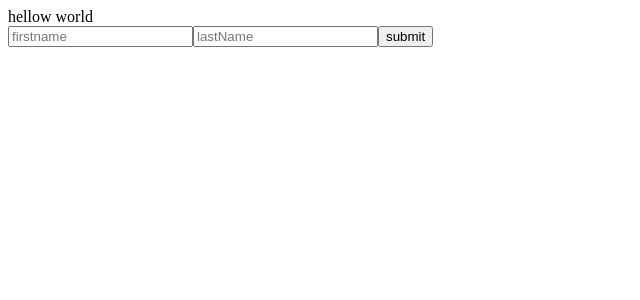
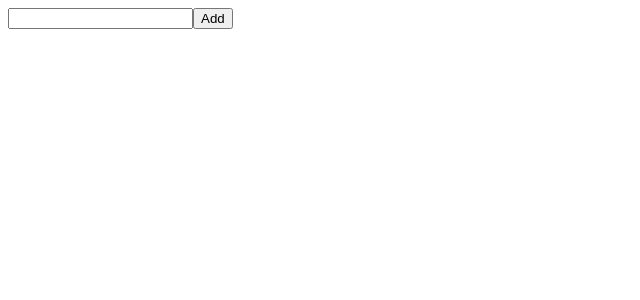
Before and after one commit to anjali29singh/ReactJs, a React (Vite) app: page / in a window 1280 px wide. Shown: the top 300 px of the page, without its empty margins (0-640 px from the left). Built offline with nearby package versions, Linux system fonts and the light colour scheme.

Commit message:
todo item

```diff
--- a/src/App.jsx
+++ b/src/App.jsx
@@ -1,44 +1,9 @@
-// import ConditionnalComp from "./components/ConditionnalComp";
-// import Counter from "./components/Counter";
-import Form from "./components/Form";
-// import Intro from "./components/Intro";
-// import Message from "./components/Message";
+import Todo from "./components/Todo";
 
 function App() {
-  /*const users = [
-    {
-      user: "Anjali Singh",
-      college: "MANIT",
-      depart: "ECE",
-    },
-    {
-      user: "John Doe",
-      college: "IIT",
-      depart: "CSE",
-    },
-    {
-      user: "Jane Dev",
-      college: "NIT",
-      depart: "ME",
-    },
-    {
-      user: "ashutohs singh",
-      college: "MANIT",
-      depart: "ECE",
-    },
-  ];
-
-  */
   return (
     <>
-      <div>hellow world</div>
-      {/* <Greet names="Marie" /> */}
-      {/* <Intro details={users} /> */}
-      {/* <Fruits /> */}
-      <Form />
-      {/* <ConditionnalComp /> */}
-      {/* <Message /> */}
-      {/* <Counter /> */}
+      <Todo />
     </>
   );
 }
--- a/src/components/Form.jsx
+++ /dev/null
@@ -1,37 +0,0 @@
-import { useState } from "react";
-
-export default function Form() {
-  const [text, setText] = useState({ firstName: "", lastName: "" });
-
-  function handleSubmit(e) {
-    e.preventDefault();
-    console.log(text);
-  }
-  return (
-    <>
-      <div>
-        <form>
-          <input
-            type="text"
-            onChange={(e) => setText({ ...text, firstName: e.target.value })}
-            value={text.firstName}
-            placeholder="firstname"
-          />
-          <input
-            type="text"
-            onChange={(e) => setText({ ...text, lastName: e.target.value })}
-            placeholder="lastName"
-            value={text.lastName}
-          />
-          <button
-            onClick={(e) => {
-              handleSubmit(e);
-            }}
-          >
-            submit
-          </button>
-        </form>
-      </div>
-    </>
-  );
-}
--- /dev/null
+++ b/src/components/Item.jsx
@@ -0,0 +1,7 @@
+export default function Item({ item }) {
+  return (
+    <>
+      <div>{item}</div>
+    </>
+  );
+}
--- /dev/null
+++ b/src/components/Todo.jsx
@@ -0,0 +1,37 @@
+import { useState } from "react";
+import Item from "./Item";
+
+export default function Todo() {
+  const [todo, setTodo] = useState("");
+
+  const [todos, setTodos] = useState([]);
+
+  function handleSubmit(e) {
+    e.preventDefault();
+    setTodos([...todos, todo]);
+    setTodo("");
+  }
+
+  return (
+    <div>
+      <form onSubmit={handleSubmit}>
+        <input
+          type="text"
+          value={todo}
+          onChange={(e) => {
+            setTodo(e.target.value);
+          }}
+        />
+        <button type="submit">Add</button>
+      </form>
+
+      <ol>
+        {todos.map((item, index) => (
+          <li key={index}>
+            <Item item={item} />
+          </li>
+        ))}
+      </ol>
+    </div>
+  );
+}
```
Also changed, not shown: src/components/ConditionnalComp.jsx (deleted, +0 -9 lines), src/components/Counter.jsx (deleted, +0 -34 lines), src/components/Fruits.jsx (deleted, +0 -29 lines), src/components/Greet.jsx (deleted, +0 -13 lines), src/components/Intro.jsx (deleted, +0 -19 lines), src/components/Message.jsx (deleted, +0 -11 lines).
